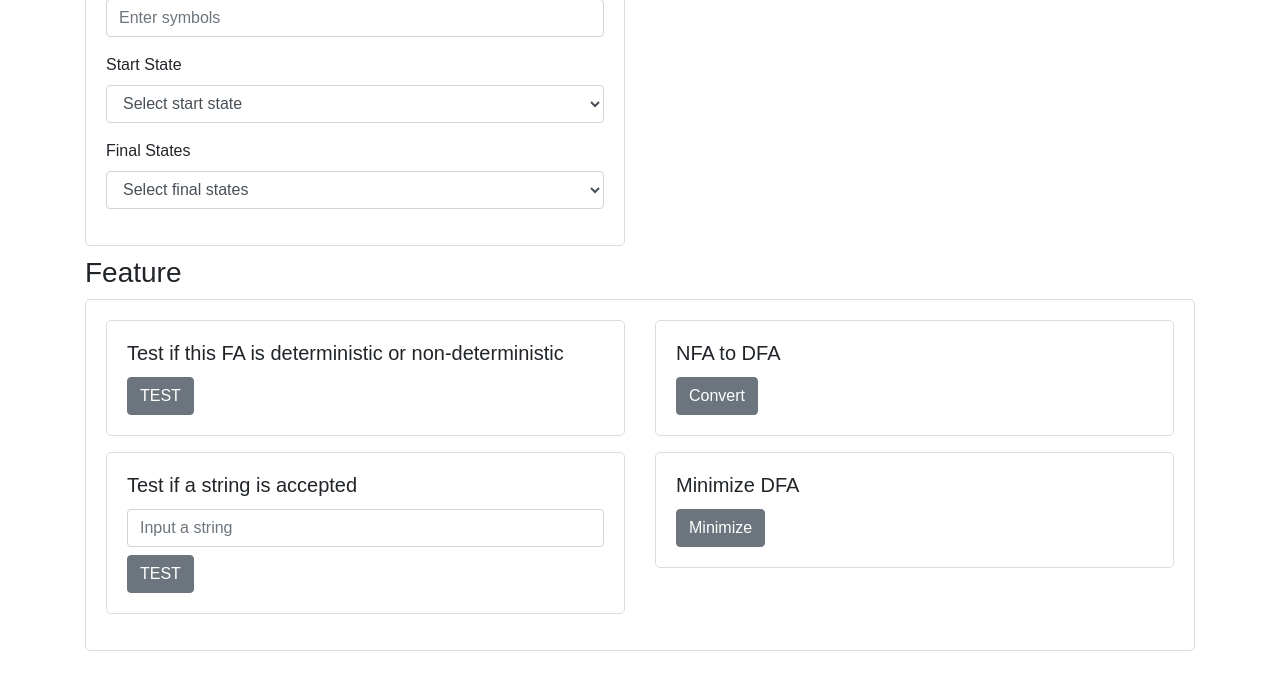
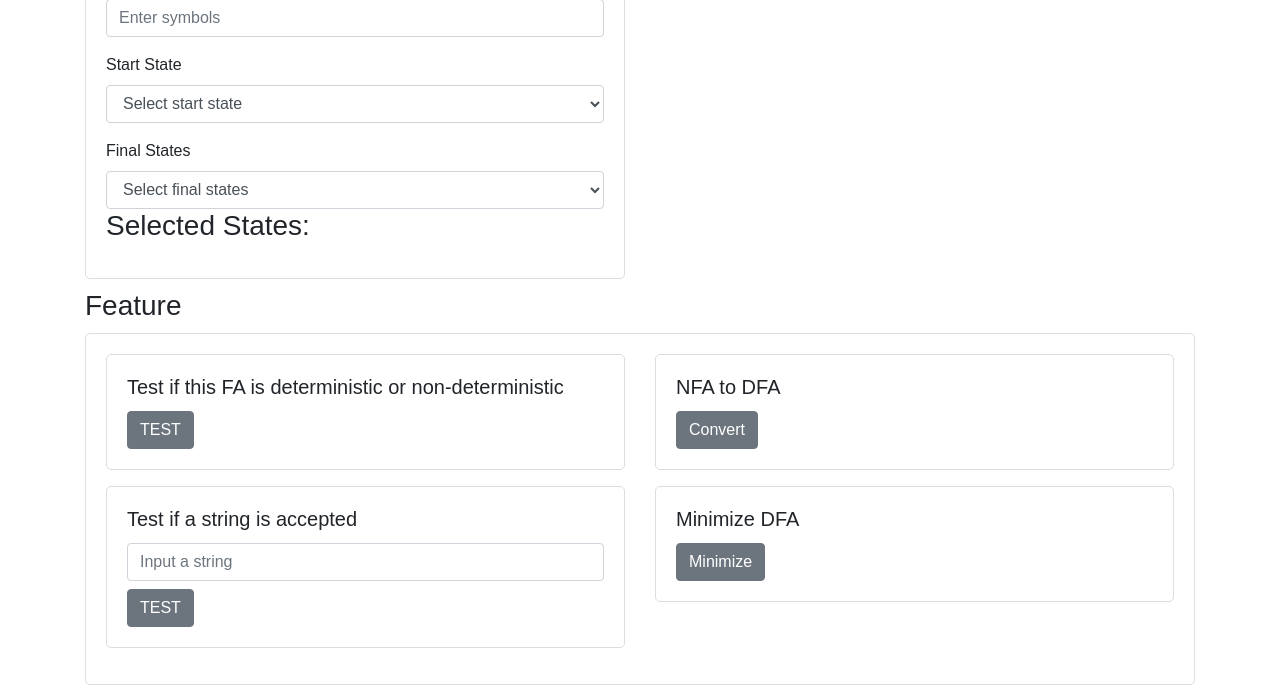
Before and after one commit to Houtkok/Automaton_Project, a PHP site: page /homepage.php in a window 1280 px wide. Shown: the part 208-903 px from the top of the page. Before the commit the page ends 859 px from the top, so only its background shows below. Run offline with PHP 8.4, Linux system fonts and the light colour scheme; some libraries are stand-ins or nearby versions.

Commit message:
improve the homepage interface

```diff
--- a/View/css/style.css
+++ b/View/css/style.css
@@ -6,7 +6,23 @@ body {
 header{
     background-color: #365679;
 }
+.state {
+    display: inline-block;
+    background-color: #f0f0f0;
+    padding: 5px 10px;
+    margin: 5px;
+    border-radius: 5px;
+}
 
+.remove-btn {
+    cursor: pointer;
+    color: #555;
+    margin-left: 5px;
+}
+
+.remove-btn:hover {
+    color: red;
+}
 .main-input, .transitions, .features {
     background-color: #fff;
     border: 1px solid #ddd;
--- a/View/homepage.php
+++ b/View/homepage.php
@@ -29,15 +29,16 @@
                         <label for="start-state">Start State</label>
                         <select class="form-control" id="start-state">
                             <option value="">Select start state</option>
-                            <!-- Other options -->
                         </select>
                     </div>
                     <div class="form-group">
                         <label for="final-states">Final States</label>
-                        <select class="form-control final-state-select" id="final-states" >
+                        <select class="form-control" id="final-states">
                             <option value="">Select final states</option>
-                            <!-- Other options -->
                         </select>
+                        <div id="selected-state">
+                            <h3>Selected States:</h3>
+                        </div>
                     </div>
                 </section>
             </div>
@@ -79,7 +80,7 @@
             </div>
             <div class="row">
                 <div class="col-6">
-                        <div class="card mb-3" >
+                    <div class="card mb-3">
                         <div class="card-body">
                             <h5 class="card-title">Test if a string is accepted</h5>
                             <input type="text" class="form-control mb-2" placeholder="Input a string">
@@ -99,7 +100,6 @@
         </section>
     </main>
     <footer>
-
     </footer>
     <script src="https://code.jquery.com/jquery-3.5.1.min.js"></script>
     <script src="https://cdn.jsdelivr.net/npm/@popperjs/core@2.5.4/dist/umd/popper.min.js"></script>
--- a/View/js/script.js
+++ b/View/js/script.js
@@ -38,16 +38,41 @@ $(document).ready(function () {
 
     // Function to update start state and final states options
     function updateStateOptions(states) {
-        $('#start-state, .final-state-select').empty();
+        $('#start-state, #final-states').empty();
         $('#start-state').append('<option value="">Select start state</option>');
-        $('.final-state-select').append('<option value="">Select final states</option>');
+        $('#final-states').append('<option value="">Select final states</option>');
 
         states.forEach(state => {
             $('#start-state').append(`<option value="${state}">${state}</option>`);
-            $('.final-state-select').append(`<option value="${state}">${state}</option>`);
+            $('#final-states').append(`<option value="${state}">${state}</option>`);
         });
     }
 
     // Initial call to populate the transition table and state options
     updateTransitionTable();
+
+    // Event listener for final states select
+    $('#final-states').on('change', function () {
+        const selectedState = $(this).val();
+        if (selectedState) {
+            addSelectedState(selectedState);
+        }
+        // Reset select value to default after adding
+        $(this).val('');
+    });
+
+    // Function to add selected state to container
+    function addSelectedState(state) {
+        const selectedStatesContainer = $('#selected-state');
+        const existingStates = selectedStatesContainer.find('.state');
+
+        // Check if state already exists
+        if (existingStates.length === 0 || !existingStates.toArray().some(el => $(el).text().trim() === state)) {
+            selectedStatesContainer.append(`<div class="state">${state} <span class="remove-btn">x</span></div>`);
+            // Add remove functionality
+            selectedStatesContainer.find('.remove-btn').off('click').on('click', function () {
+                $(this).parent().remove();
+            });
+        }
+    }
 });
```
Lines whose indentation alone changed are shown as unchanged.
